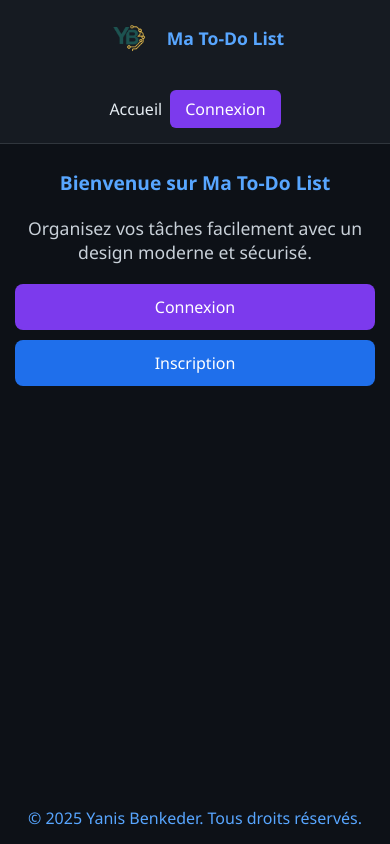
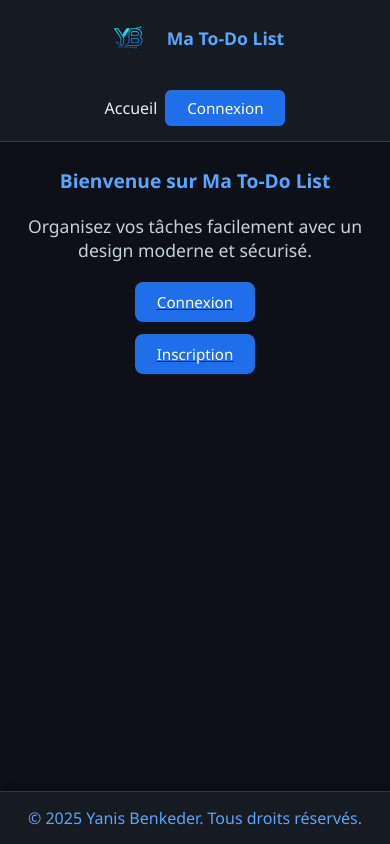
Before and after one commit to YanisBnkdr3/todo-auth-frontend, a React (Create React App) app: page / in a window 390 px wide. Built offline with nearby package versions, Linux system fonts and the light colour scheme.

Commit message:
update of index.html

```diff
--- a/public/index.html
+++ b/public/index.html
@@ -1,43 +1,67 @@
 <!DOCTYPE html>
-<html lang="en">
+<html lang="fr">
   <head>
     <meta charset="utf-8" />
-    <link rel="icon" href="%PUBLIC_URL%/favicon.ico" />
-    <meta name="viewport" content="width=device-width, initial-scale=1" />
-    <meta name="theme-color" content="#000000" />
+    <meta
+      name="viewport"
+      content="width=device-width, initial-scale=1, shrink-to-fit=no"
+    />
+    <meta name="theme-color" content="#0d1117" />
+
+    <!-- 🔹 SEO -->
+    <title>Ma To-Do List – Organisateur intelligent</title>
     <meta
       name="description"
-      content="Web site created using create-react-app"
+      content="Ma To-Do List est une application moderne et sécurisée qui vous aide à organiser vos tâches, rester productif et atteindre vos objectifs facilement."
     />
-    <link rel="apple-touch-icon" href="%PUBLIC_URL%/logo192.png" />
-    <!--
-      manifest.json provides metadata used when your web app is installed on a
-      user's mobile device or desktop. See https://developers.google.com/web/fundamentals/web-app-manifest/
-    -->
+    <meta
+      name="keywords"
+      content="to-do list, organisation, productivité, tâches, React, Yanis Benkeder"
+    />
+    <meta name="author" content="Yanis Benkeder" />
+
+    <!-- 🔹 Favicon -->
+    <link
+      rel="icon"
+      type="image/png"
+      sizes="32x32"
+      href="%PUBLIC_URL%/favicon.png"
+    />
+    <link rel="apple-touch-icon" href="%PUBLIC_URL%/favicon.png" />
+
+    <!-- 🔹 Manifest -->
     <link rel="manifest" href="%PUBLIC_URL%/manifest.json" />
-    <!--
-      Notice the use of %PUBLIC_URL% in the tags above.
-      It will be replaced with the URL of the `public` folder during the build.
-      Only files inside the `public` folder can be referenced from the HTML.
 
-      Unlike "/favicon.ico" or "favicon.ico", "%PUBLIC_URL%/favicon.ico" will
-      work correctly both with client-side routing and a non-root public URL.
-      Learn how to configure a non-root public URL by running `npm run build`.
-    -->
-    <title>React App</title>
+    <!-- 🔹 Open Graph (Facebook, LinkedIn) -->
+    <meta
+      property="og:title"
+      content="Ma To-Do List – Organisateur intelligent"
+    />
+    <meta
+      property="og:description"
+      content="Organisez vos tâches avec simplicité et élégance. Une app moderne, sécurisée et responsive."
+    />
+    <meta property="og:type" content="website" />
+    <meta property="og:url" content="https://ton-site.netlify.app/" />
+    <meta property="og:image" content="%PUBLIC_URL%/favicon.png" />
+
+    <!-- 🔹 Twitter Card -->
+    <meta name="twitter:card" content="summary" />
+    <meta
+      name="twitter:title"
+      content="Ma To-Do List – Organisateur intelligent"
+    />
+    <meta
+      name="twitter:description"
+      content="Une application intuitive pour gérer vos tâches et booster votre productivité."
+    />
+    <meta name="twitter:image" content="%PUBLIC_URL%/favicon.png" />
   </head>
+
   <body>
-    <noscript>You need to enable JavaScript to run this app.</noscript>
+    <noscript
+      >Vous devez activer JavaScript pour utiliser cette application.</noscript
+    >
     <div id="root"></div>
-    <!--
-      This HTML file is a template.
-      If you open it directly in the browser, you will see an empty page.
-
-      You can add webfonts, meta tags, or analytics to this file.
-      The build step will place the bundled scripts into the <body> tag.
-
-      To begin the development, run `npm start` or `yarn start`.
-      To create a production bundle, use `npm run build` or `yarn build`.
-    -->
   </body>
 </html>
--- a/src/App.css
+++ b/src/App.css
@@ -58,7 +58,7 @@ h2 {
 
 button {
   padding: 14px;
-  background: #7c3aed;
+  background: #1f6feb; /* 🔵 bouton bleu */
   border: none;
   border-radius: 8px;
   color: white;
@@ -68,7 +68,7 @@ button {
 }
 
 button:hover {
-  background: #9333ea;
+  background: #388bfd; /* 🔵 bleu clair au hover */
   transform: translateY(-2px);
 }
 
@@ -139,10 +139,14 @@ li span.completed {
   color: #8b949e;
 }
 
+/* --- Footer --- */
 footer {
   color: #58a6ff;
   text-align: center;
   padding: 15px;
+  background: #161b22;
+  border-top: 1px solid #30363d;
+  box-shadow: 0 -4px 10px rgba(0, 0, 0, 0.4);
 }
 
 /* --- Timer + message --- */
@@ -155,7 +159,7 @@ footer {
 }
 
 .todo-header h2 {
-  color: #7c3aed;
+  color: #1f6feb; /* 🔵 bleu */
   font-size: 1.5rem;
   margin-bottom: 5px;
 }
@@ -257,20 +261,29 @@ footer {
 
   form {
     padding: 15px;
-    max-width: 100%; /* ⚡ full width */
+    max-width: 100%;
   }
 
-  input,
-  button {
+  input {
     font-size: 1rem;
     padding: 12px;
-    width: 100%; /* ⚡ plein écran */
+    width: 100%; /* inputs full width */
+  }
+
+  button {
+    font-size: 0.95rem;
+    padding: 10px 16px;
+    width: auto; /* ⚡ bouton s’adapte au texte */
+    min-width: 120px; /* ⚡ taille minimale */
+    max-width: 200px; /* ⚡ limite max */
+    margin: 0 auto; /* ⚡ centré */
+    display: block;
   }
 
   .buttons {
     flex-direction: column;
-    gap: 10px;
-    width: 100%;
+    gap: 12px;
+    align-items: center;
   }
 
   .navbar {
```
Also changed, not shown: public/favicon.png.
